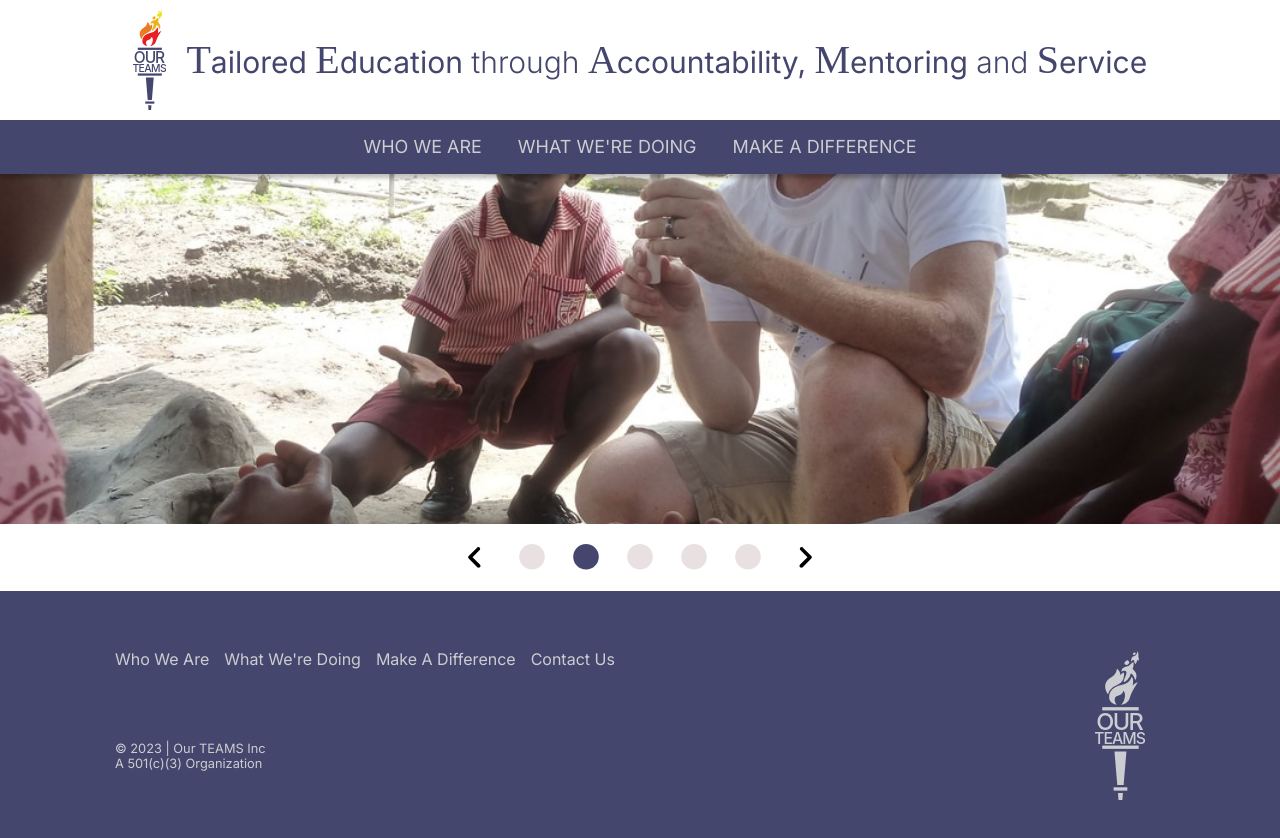
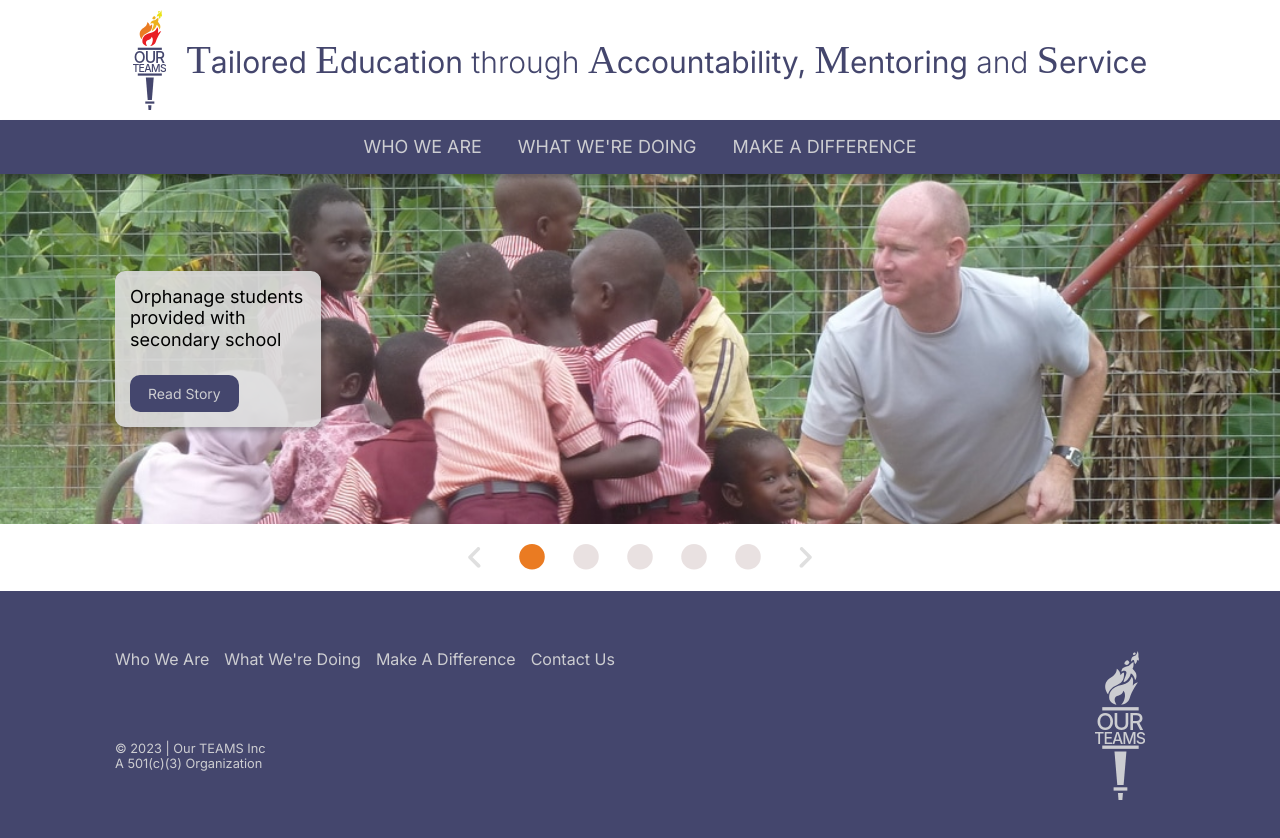
Before and after one commit to DeCKT/ourteamsinc, a React (Vite) app: page / in a window 1280 px wide. Shown: the top 838 px of the page. Built offline with nearby package versions, Linux system fonts and the light colour scheme; a web font is replaced by a local one.

Commit message:
finalizing teams and carousel

```diff
--- a/src/components/Button.jsx
+++ b/src/components/Button.jsx
@@ -1,8 +1,10 @@
 import { useState } from "react";
 
-function Button({ outlined, children }) {
+function Button({ outlined, children, func }) {
   return (
-    <button className={`btn ${outlined ? "outlined" : ""}`}>{children}</button>
+    <button onClick={func} className={`btn ${outlined ? "outlined" : ""}`}>
+      {children}
+    </button>
   );
 }
 
--- a/src/components/Carousel.jsx
+++ b/src/components/Carousel.jsx
@@ -1,4 +1,4 @@
-import Button from "./Button";
+import { Link } from "react-router-dom";
 import { useEffect, useState } from "react";
 import cslImg1 from "../assets/images/darin-and-children.jpg";
 import cslImg2 from "../assets/images/darin-explaining.jpg";
@@ -6,41 +6,46 @@ import cslImg3 from "../assets/images/darin-sharing.jpg";
 import cslImg4 from "../assets/images/group-patching.jpg";
 import cslImg5 from "../assets/images/medical-help.jpg";
 
-const stuff = [
+const carousel = [
   {
     img: cslImg1,
     desc: "Orphanage students provided with secondary school",
     btn: "Read Story",
     pos: "50% 30%",
+    page: "/team/1",
   },
   {
     img: cslImg2,
     desc: "Rebuilding a community torn apart by natural disasters",
     btn: "Santa Isabel TEAM",
-    pos: "50% 50%",
+    pos: "50% 15%",
+    page: "/team/2",
   },
   {
     img: cslImg3,
     desc: "Medical services provided to remote communities",
     btn: "Support TEAM",
-    pos: "50% 50%",
+    pos: "50% 40%",
+    page: "/team/3",
   },
   {
     img: cslImg4,
     desc: "Village in Ghana provided with needed resources",
     btn: "Read Story",
-    pos: "50% 50%",
+    pos: "50% 55%",
+    page: "/team/4",
   },
   {
     img: cslImg5,
     desc: "School supplies enable children to pursue education",
     btn: "Donate Supplies",
-    pos: "50% 50%",
+    pos: "50% 55%",
+    page: "/team/5",
   },
 ];
 
 export default function Carousel() {
-  const [slides, setSlides] = useState(stuff);
+  const [slides, setSlides] = useState(carousel);
   const [active, setActive] = useState(0);
 
   const prevSlide = () => {
@@ -62,33 +67,39 @@ export default function Carousel() {
   useEffect(() => {
     const interval = setInterval(() => {
       nextSlide();
-    }, 3000);
+    }, 7000);
     return () => clearInterval(interval);
   }, [active]);
 
-  const slideStyle = {
-    transform: `translateX(-${active * 100}%)`,
-    transition: "transform 0.5s ease-in-out",
-  };
-
   return (
     <>
+      <div className="carousel-container">
+        {slides.map((slide) => {
+          return (
             <div
+              key={slides.indexOf(slide)}
               className="image-container"
               style={{
-          backgroundImage: `url(${slides[active].img})`,
-          backgroundPosition: slides[active].pos,
+                backgroundImage: `url(${slide.img})`,
+                backgroundPosition: slide.pos,
+                transform: `translateX(-${active * 100}%)`,
+                transition: "transform 1s ease-in-out",
               }}
             >
-        <div className="carousel-content" style={slideStyle}>
+              <div className="carousel-content">
                 <div className="white-background">
-            <p>{slides[active].desc}</p>
-            <Button>{slides[active].btn}</Button>
+                  <p>{slide.desc}</p>
+                  <Link className="btn" to={slide.page}>
+                    {slide.btn}
+                  </Link>
                 </div>
               </div>
             </div>
+          );
+        })}
+      </div>
       <div className="carousel-controls">
-        <button onClick={() => prevSlide()}>
+        <button className="arrow-ctrl" onClick={() => prevSlide()}>
           <svg width="32px" height="32px" viewBox="7 5 13 13">
             <path
               d="M13.75 16.25C13.6515 16.2505 13.5538 16.2313 13.4628 16.1935C13.3718 16.1557 13.2893 16.1001 13.22 16.03L9.72001 12.53C9.57956 12.3894 9.50067 12.1988 9.50067 12C9.50067 11.8013 9.57956 11.6107 9.72001 11.47L13.22 8.00003C13.361 7.90864 13.5285 7.86722 13.6958 7.88241C13.8631 7.89759 14.0205 7.96851 14.1427 8.08379C14.2649 8.19907 14.3448 8.35203 14.3697 8.51817C14.3946 8.68431 14.363 8.85399 14.28 9.00003L11.28 12L14.28 15C14.4205 15.1407 14.4994 15.3313 14.4994 15.53C14.4994 15.7288 14.4205 15.9194 14.28 16.06C14.1353 16.1907 13.9448 16.259 13.75 16.25Z"
@@ -96,14 +107,17 @@ export default function Carousel() {
             />
           </svg>
         </button>
-        {stuff.map((slide) => {
+        {slides.map((slide, index) => {
           return (
             <button
-              key={stuff.indexOf(slide)}
-              onClick={() => setActive(stuff.indexOf(slide))}
+              className="carousel-control-btns"
+              key={index}
+              onClick={() => setActive(index)}
             >
               <svg
-                fill={active === stuff.indexOf(slide) ? "#44466d" : "#e6dcdcdc"}
+                fill={
+                  active === slides.indexOf(slide) ? "#ea7b22" : "#e6dcdcdc"
+                }
                 width="32px"
                 height="32px"
                 viewBox="-4 -5 40 40"
@@ -114,7 +128,7 @@ export default function Carousel() {
             </button>
           );
         })}
-        <button onClick={() => nextSlide()}>
+        <button className="arrow-ctrl" onClick={() => nextSlide()}>
           <svg
             width="32px"
             height="32px"
--- a/src/components/ProjTeam.jsx
+++ b/src/components/ProjTeam.jsx
@@ -18,7 +18,7 @@ export default function ProjTeam(props) {
   // }, [props.img]);
   return (
     <li>
-      <Link to="">
+      <Link to={props.page}>
         <img src={props.img} alt="" />
         <div className="team-name">{props.name}</div>
       </Link>
--- a/src/pages/About.jsx
+++ b/src/pages/About.jsx
@@ -19,6 +19,7 @@ import motivImg5 from "../assets/images/stacy-and-troy.jpg";
 import motivImg6 from "../assets/images/darin-and-betsy.jpg";
 
 import { useEffect } from "react";
+import { Link } from "react-router-dom";
 
 const people = [
   {
@@ -51,9 +52,8 @@ const motivationImgs = [
 ];
 
 function About() {
-  document.title = "Who We Are | Our TEAMS";
-
   useEffect(() => {
+    document.title = "Who We Are | Our TEAMS";
     window.scrollTo(0, 0);
   });
 
@@ -100,7 +100,9 @@ function About() {
             <li>Mentoring, web presence, and accountability</li>
           </ul>
 
-          <Button>Apply Now</Button>
+          <Link to="/teams-application" className="btn">
+            Apply Now
+          </Link>
         </LargeImgSection>
 
         <div className="motivation-img-container">
--- a/src/pages/Apply.jsx
+++ b/src/pages/Apply.jsx
@@ -63,7 +63,7 @@ function Apply() {
           We're excited to see how we can work together to improve lives! We
           will be reviewing your application, and will reach out soon. In the
           meantime, consider donating to one of our existing TEAMS{" "}
-          <Link>here</Link>!
+          <Link to="/make-a-difference">here</Link>!
         </p>
       </Form>
     </div>
--- a/src/pages/Contact.jsx
+++ b/src/pages/Contact.jsx
@@ -1,6 +1,20 @@
 import { Link } from "react-router-dom";
 import Form from "../components/Form";
 import { useEffect } from "react";
+
+const confMsg = () => {
+  return (
+    <>
+      <h5>Thank you for your message!</h5>
+      <p>
+        We will be in touch soon. In the meantime, check out some of our current
+        projects <Link to="/what-were-doing">here</Link>!
+      </p>
+    </>
+  );
+};
+
+console.log(confMsg);
 
 const contactPage = [
   {
@@ -13,6 +27,7 @@ const contactPage = [
       { type: "textarea", text: "Type your message here..." },
     ],
   },
+  { pageTitle: "Submitted", message: confMsg() },
 ];
 
 function Contact() {
@@ -26,17 +41,11 @@ function Contact() {
         <h1>Contact Us</h1>
         <p>We'd love to hear from you!</p>
         <p>
-          Have an idea for a project? Click <Link>here</Link> to submit an
-          application.
+          Have an idea for a project? Click{" "}
+          <Link to="/teams-application">here</Link> to submit an application.
         </p>
       </div>
-      <Form pages={contactPage}>
-        <h5>Thank you for your message!</h5>
-        <p>
-          We will be in touch soon. In the meantime, check out some of our
-          current projects <Link>here</Link>!
-        </p>
-      </Form>
+      <Form pages={contactPage}></Form>
     </div>
   );
 }
--- a/src/pages/Projects.jsx
+++ b/src/pages/Projects.jsx
@@ -14,11 +14,13 @@ const teams = [
     name: "New Life International",
     img: darinExplain,
     type: "Active",
+    page: "/team/1",
   },
   {
     name: "Jukwa Liverpool",
     img: soccer,
     type: "Alumni",
+    page: "/team/10",
   },
 ];
 
@@ -53,6 +55,7 @@ function Projects() {
                   key={teams.indexOf(team)}
                   img={team.img}
                   name={team.name}
+                  page={team.page}
                 />
               ))}
           </ul>
@@ -67,6 +70,7 @@ function Projects() {
                   key={teams.indexOf(team)}
                   img={team.img}
                   name={team.name}
+                  page={team.page}
                 />
               ))}
           </ul>
@@ -79,7 +83,9 @@ function Projects() {
           Do you have an idea for a service project which could benefit from our
           organization? We would love to work with you!
         </p>
-        <Button>Apply Now</Button>
+        <Link to="/teams-application" className="btn">
+          Apply Now
+        </Link>
       </LargeImgSection>
     </div>
   );
--- a/src/styles/main.css
+++ b/src/styles/main.css
@@ -87,7 +87,7 @@ h5 {
   gap: 5px;
 }
 
-.large-img-container button {
+.large-img-container .btn {
   margin-top: 40px;
 }
 
@@ -205,6 +205,12 @@ h5 {
 
 /* home */
 
+.carousel-container {
+  display: flex;
+  flex-wrap: nowrap;
+  overflow: hidden;
+}
+
 .carousel-content {
   width: 100%;
   max-width: 1050px;
@@ -232,6 +238,7 @@ h5 {
 #carousel .image-container {
   background-size: cover;
   transition: background-image 0.5s ease-in-out;
+  flex: 1 0 100%;
 }
 
 .carousel-controls {
@@ -492,7 +499,7 @@ h5 {
   margin-top: auto;
 }
 
-.application-block {
+.application-block .panel {
   background-color: var(--trans-white);
   border-radius: 10px;
   box-shadow: 4px 4px 4px rgba(0, 0, 0, 0.25);
@@ -644,6 +651,32 @@ footer a {
   background-color: var(--brand-blue);
   color: var(--trans-white);
   border: none;
+  display: inline-block;
+}
+
+.carousel-control-btns:hover {
+  cursor: pointer;
+}
+
+.carousel-control-btns svg:hover {
+  fill: var(--brand-blue);
+}
+
+.carousel-control-btns svg {
+  transition-duration: 0.7s;
+}
+
+.arrow-ctrl:hover {
+  cursor: pointer;
+}
+
+.arrow-ctrl:hover svg path {
+  fill: var(--brand-blue);
+}
+
+.arrow-ctrl svg path {
+  fill: var(--trans-white);
+  transition-duration: 0.7s;
 }
 
 .outlined {
--- a/src/teams.json
+++ b/src/teams.json
@@ -43,9 +43,7 @@
         {
           "header": "Goals",
           "content": [
-            "Complete construction",
-            "Clean and secure surrounding area",
-            "Educate and edify teachers"
+            "Complete construction|Clean and secure surrounding area|Educate and edify teachers"
           ],
           "images": ["cleanup-project.jpg"],
           "style": "LargeImgSection"
```
Also changed, not shown: src/components/Form.jsx (+9 -7 lines), src/pages/Help.jsx (+19 -10 lines). Lines whose indentation alone changed are shown as unchanged.
